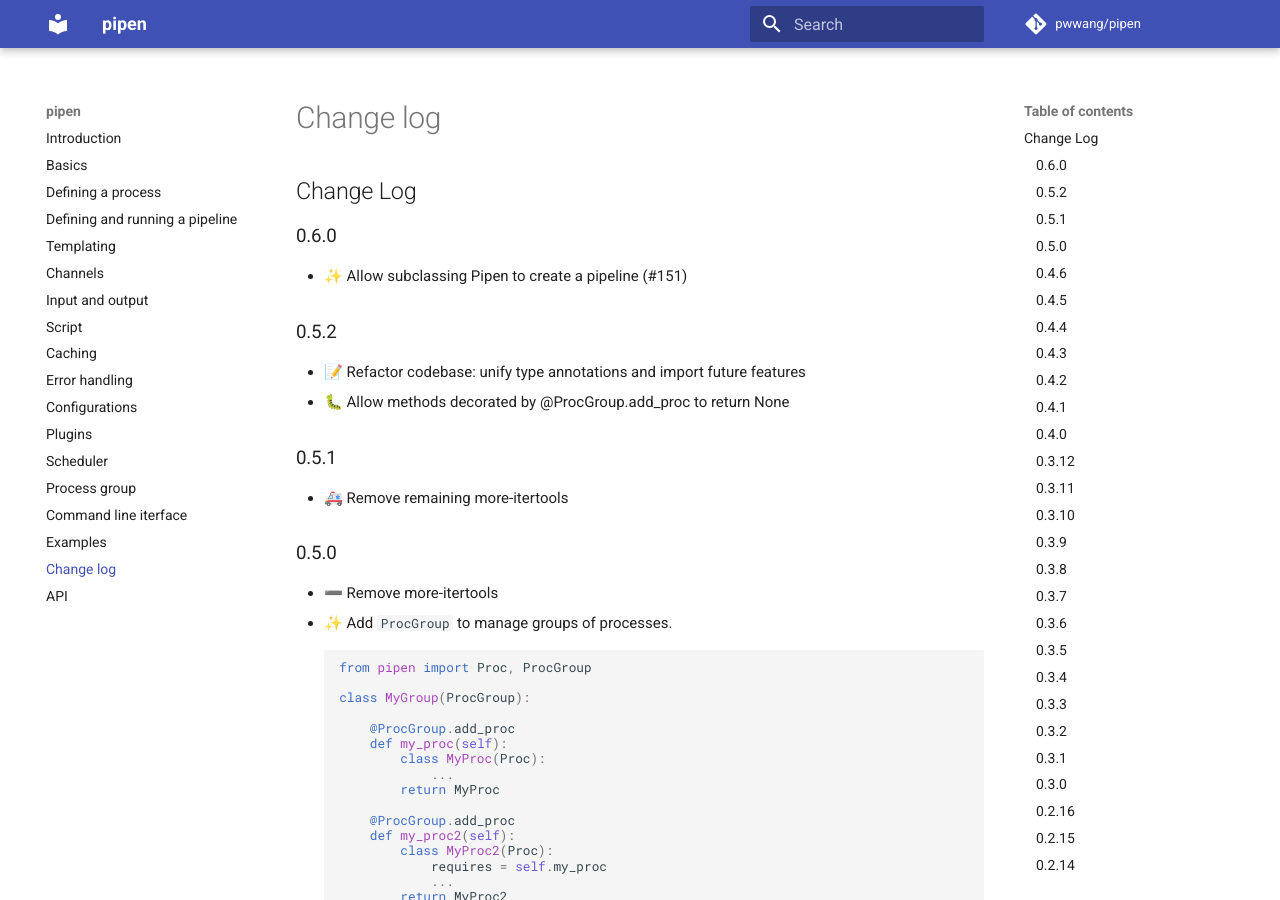
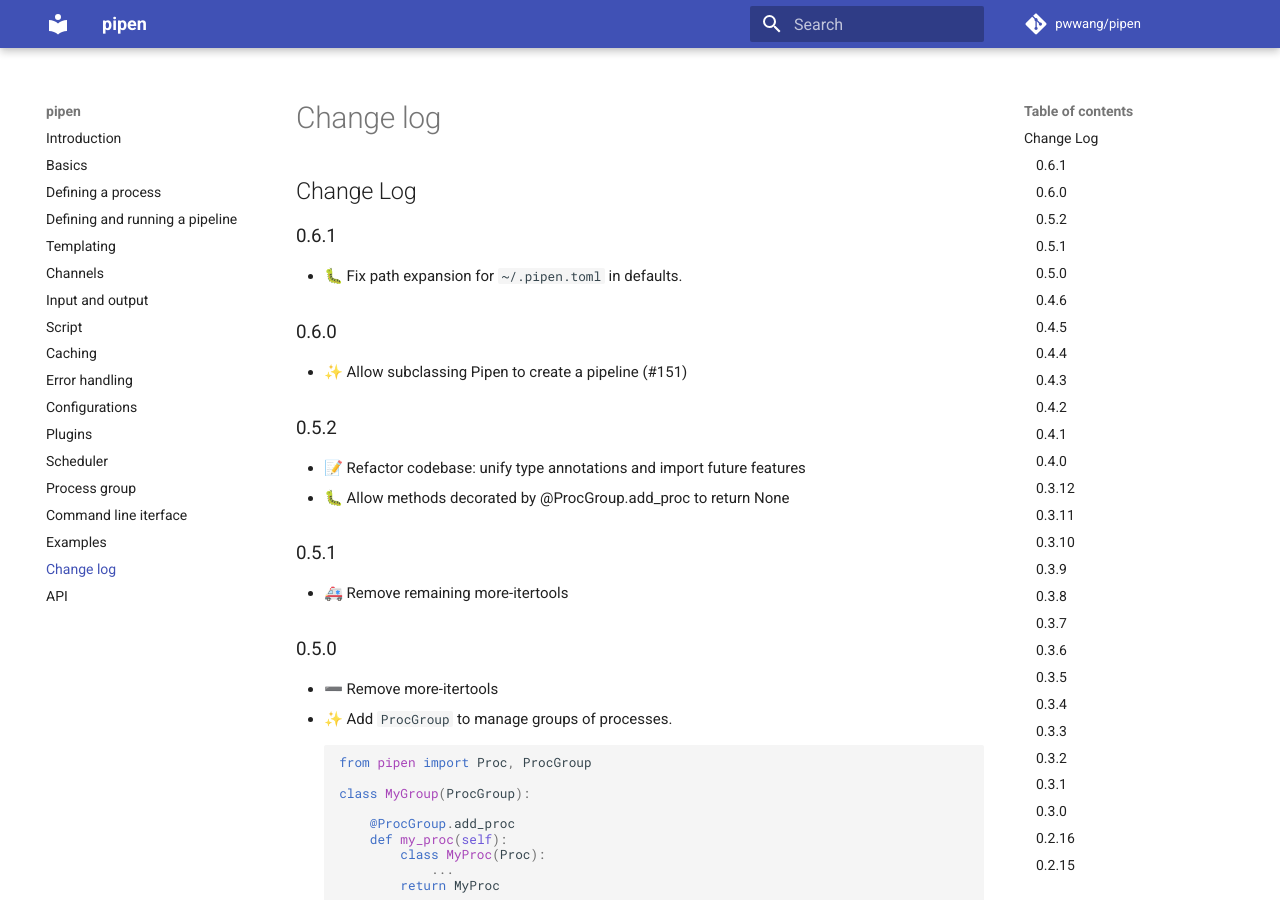
Before and after one commit to pwwang/pipen, an MkDocs documentation site: the page built from docs/CHANGELOG.md, in a window 1280 px wide and 900 px high. Built offline with MkDocs 1.6.1 and Material for MkDocs 9.7.7, drawn with Linux system fonts in a browser that asks for light colours; comment, search, counter and statistics services are not loaded.

Commit message:
📝 Update changelog

```diff
--- a/docs/CHANGELOG.md
+++ b/docs/CHANGELOG.md
@@ -1,4 +1,8 @@
 # Change Log
+
+## 0.6.1
+
+- 🐛 Fix path expansion for `~/.pipen.toml` in defaults.
 
 ## 0.6.0
 
```
